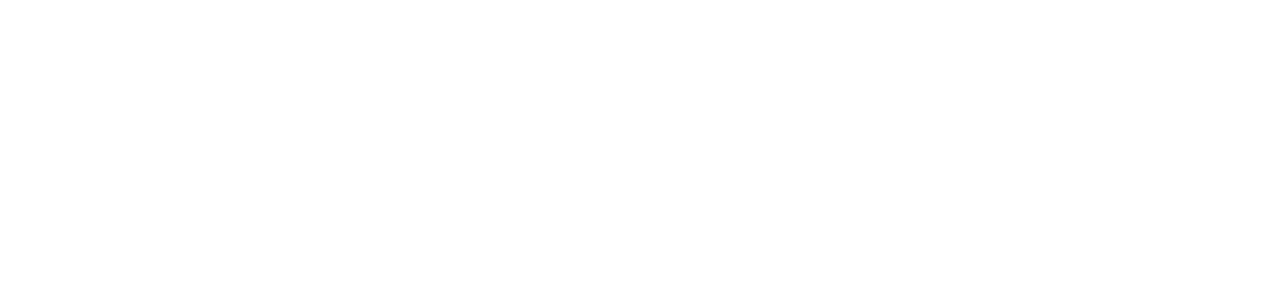
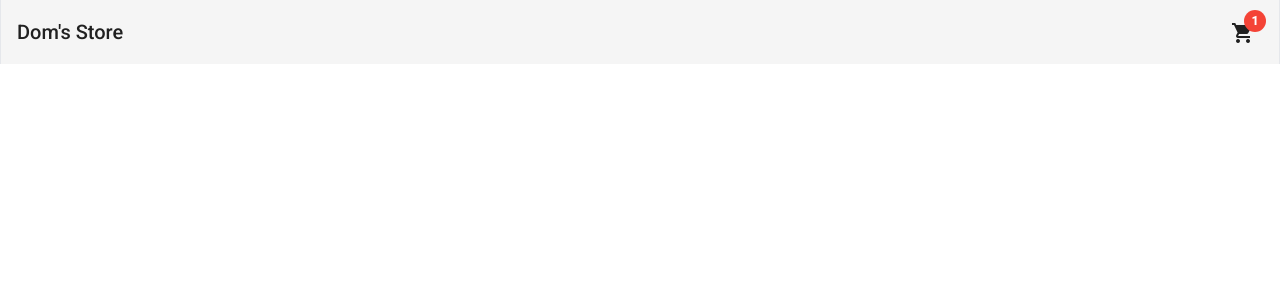
Before and after one commit to Dominique216/angular-store, an Angular app: page / in a window 1280 px wide. Shown: the top 300 px of the page. Built offline with nearby package versions, Linux system fonts and the light colour scheme.

Commit message:
completed the top nav header

```diff
--- a/src/app/app.component.ts
+++ b/src/app/app.component.ts
@@ -3,7 +3,7 @@
 @Component({
   selector: 'app-root',
   template: `
-
+  <app-header></app-header>
   `,
   styles: []
 })
--- a/src/app/app.module.ts
+++ b/src/app/app.module.ts
@@ -15,11 +15,13 @@
 import {MatToolbarModule} from '@angular/material/toolbar'
 import {MatTableModule} from '@angular/material/table'
 import {MatBadgeModule} from '@angular/material/badge'
-import {MatSnackBarModule} from '@angular/material/snack-bar'
+import {MatSnackBarModule} from '@angular/material/snack-bar';
+import { HeaderComponent } from './components/header/header.component'
 
 @NgModule({
   declarations: [
-    AppComponent
+    AppComponent,
+    HeaderComponent
   ],
   imports: [
     BrowserModule,
--- /dev/null
+++ b/src/app/components/header/header.component.html
@@ -0,0 +1,45 @@
+<mat-toolbar class="max-w-7xl mx-auto border-x justify-between">
+    <a routerLink="home">Dom's Store</a>
+    <button mat-icon-button [matMenuTriggerFor]="menu">
+        <mat-icon
+        [matBadge]="1"
+        matBadgeColor="warn"
+        >shopping_cart</mat-icon>
+    </button>
+    <mat-menu #menu="matMenu">
+        <div class="p-3 divide-y divide-solid">
+            <div class="pb-3 flex justify-between">
+                <span class="mr-16">1 Item(s)</span>
+                <a routerLink="cart">View Cart</a>
+            </div>
+            <div class="py-3">
+                <div class="flex justify-between font-light mb-2">
+                    Keyboard x 1
+                    <span class="font-bold ">{{'150' |  currency}}</span>
+                </div>
+                <div class="flex justify-between font-light mb-2">
+                    Keyboard x 1
+                    <span class="font-bold ">{{'150' |  currency}}</span>
+                </div>
+                <div class="flex justify-between font-light mb-2">
+                    Keyboard x 1
+                    <span class="font-bold ">{{'150' |  currency}}</span>
+                </div>
+            </div>
+            <div class="flex justify-between py-3 font-light">
+                Total:
+                <span class="font-bold">{{'450' | currency}}</span>
+            </div>
+            <div class="pt-3 flex justify-between">
+                <button class="bg-rose-600 text-white rounded-full w-9 h-9">
+                    <mat-icon>remove_shopping_cart</mat-icon>
+                </button>
+                <button
+                routerLink="cart"
+                class="bg-green-600 text-white rounded-full w-9 h-9">
+                    <mat-icon>shopping_cart_checkout</mat-icon>
+                </button>
+            </div>
+        </div>
+    </mat-menu>
+</mat-toolbar>
--- /dev/null
+++ b/src/app/components/header/header.component.ts
@@ -0,0 +1,14 @@
+import { Component, OnInit } from '@angular/core';
+
+@Component({
+  selector: 'app-header',
+  templateUrl: './header.component.html'
+})
+export class HeaderComponent implements OnInit {
+
+  constructor() { }
+
+  ngOnInit(): void {
+  }
+
+}
--- a/tailwind.config.js
+++ b/tailwind.config.js
@@ -1,6 +1,8 @@
 /** @type {import('tailwindcss').Config} */
 module.exports = {
-  content: ["./src/**/*.{html,ts}"],
+  content: [
+    "./src/**/*.{html,ts}"
+  ],
   theme: {
     extend: {},
   },
```
